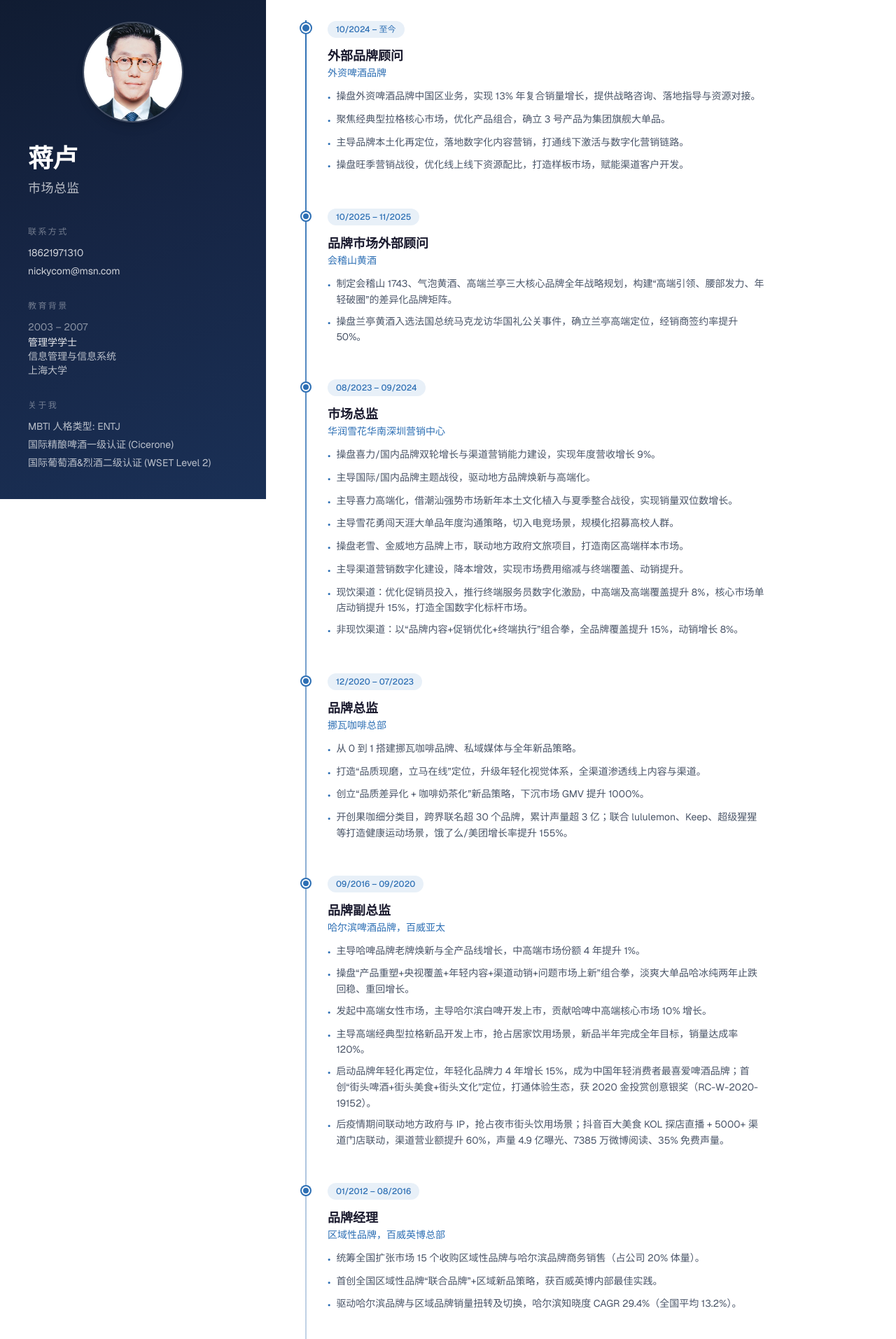
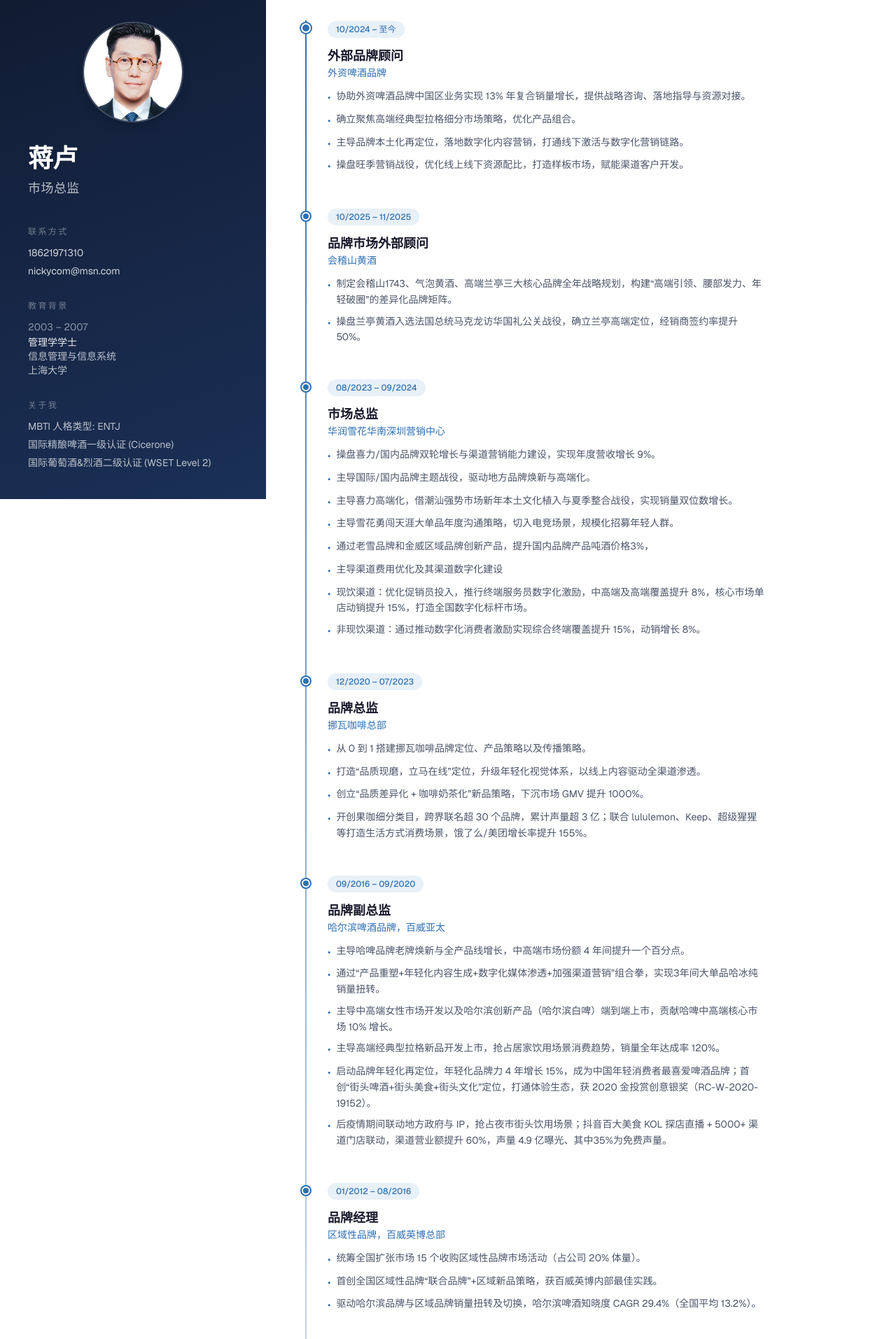
Before and after one commit to nickycom/nickjiang-homepage, a Next.js app: page / in a window 1280 px wide. Shown: the part 87-2000 px from the top of the page at 70% size. Built offline with nearby package versions, Linux system fonts and the light colour scheme.

Commit message:
sync: update resume data (2026-09-16 latest CV)

```diff
--- a/src/data/resume.ts
+++ b/src/data/resume.ts
@@ -43,8 +43,8 @@ const data: Record<"zh" | "en", ResumeData> = {
           title: "外部品牌顾问",
           company: "外资啤酒品牌",
           bullets: [
-            "操盘外资啤酒品牌中国区业务，实现 13% 年复合销量增长，提供战略咨询、落地指导与资源对接。",
-            "聚焦经典型拉格核心市场，优化产品组合，确立 3 号产品为集团旗舰大单品。",
+            "协助外资啤酒品牌中国区业务实现 13% 年复合销量增长，提供战略咨询、落地指导与资源对接。",
+            "确立聚焦高端经典型拉格细分市场策略，优化产品组合。",
             "主导品牌本土化再定位，落地数字化内容营销，打通线下激活与数字化营销链路。",
             "操盘旺季营销战役，优化线上线下资源配比，打造样板市场，赋能渠道客户开发。"
           ],
@@ -54,8 +54,8 @@ const data: Record<"zh" | "en", ResumeData> = {
           title: "品牌市场外部顾问",
           company: "会稽山黄酒",
           bullets: [
-            "制定会稽山 1743、气泡黄酒、高端兰亭三大核心品牌全年战略规划，构建“高端引领、腰部发力、年轻破圈”的差异化品牌矩阵。",
-            "操盘兰亭黄酒入选法国总统马克龙访华国礼公关事件，确立兰亭高端定位，经销商签约率提升 50%。"
+            "制定会稽山1743、气泡黄酒、高端兰亭三大核心品牌全年战略规划，构建“高端引领、腰部发力、年轻破圈”的差异化品牌矩阵。",
+            "操盘兰亭黄酒入选法国总统马克龙访华国礼公关战役，确立兰亭高端定位，经销商签约率提升 50%。"
           ],
         },
         {
@@ -66,11 +66,11 @@ const data: Record<"zh" | "en", ResumeData> = {
             "操盘喜力/国内品牌双轮增长与渠道营销能力建设，实现年度营收增长 9%。",
             "主导国际/国内品牌主题战役，驱动地方品牌焕新与高端化。",
             "主导喜力高端化，借潮汕强势市场新年本土文化植入与夏季整合战役，实现销量双位数增长。",
-            "主导雪花勇闯天涯大单品年度沟通策略，切入电竞场景，规模化招募高校人群。",
-            "操盘老雪、金威地方品牌上市，联动地方政府文旅项目，打造南区高端样本市场。",
-            "主导渠道营销数字化建设，降本增效，实现市场费用缩减与终端覆盖、动销提升。",
+            "主导雪花勇闯天涯大单品年度沟通策略，切入电竞场景，规模化招募年轻人群。",
+            "通过老雪品牌和金威区域品牌创新产品，提升国内品牌产品吨酒价格3%，",
+            "主导渠道费用优化及其渠道数字化建设",
             "现饮渠道：优化促销员投入，推行终端服务员数字化激励，中高端及高端覆盖提升 8%，核心市场单店动销提升 15%，打造全国数字化标杆市场。",
-            "非现饮渠道：以“品牌内容+促销优化+终端执行”组合拳，全品牌覆盖提升 15%，动销增长 8%。"
+            "非现饮渠道：通过推动数字化消费者激励实现综合终端覆盖提升 15%，动销增长 8%。"
           ],
         },
         {
@@ -78,10 +78,10 @@ const data: Record<"zh" | "en", ResumeData> = {
           title: "品牌总监",
           company: "挪瓦咖啡总部",
           bullets: [
-            "从 0 到 1 搭建挪瓦咖啡品牌、私域媒体与全年新品策略。",
-            "打造“品质现磨，立马在线”定位，升级年轻化视觉体系，全渠道渗透线上内容与渠道。",
+            "从 0 到 1 搭建挪瓦咖啡品牌定位、产品策略以及传播策略。",
+            "打造“品质现磨，立马在线”定位，升级年轻化视觉体系，以线上内容驱动全渠道渗透。",
             "创立“品质差异化 + 咖啡奶茶化”新品策略，下沉市场 GMV 提升 1000%。",
-            "开创果咖细分类目，跨界联名超 30 个品牌，累计声量超 3 亿；联合 lululemon、Keep、超级猩猩等打造健康运动场景，饿了么/美团增长率提升 155%。"
+            "开创果咖细分类目，跨界联名超 30 个品牌，累计声量超 3 亿；联合 lululemon、Keep、超级猩猩等打造生活方式消费场景，饿了么/美团增长率提升 155%。"
           ],
         },
         {
@@ -89,12 +89,12 @@ const data: Record<"zh" | "en", ResumeData> = {
           title: "品牌副总监",
           company: "哈尔滨啤酒品牌，百威亚太",
           bullets: [
-            "主导哈啤品牌老牌焕新与全产品线增长，中高端市场份额 4 年提升 1%。",
-            "操盘“产品重塑+央视覆盖+年轻内容+渠道动销+问题市场上新”组合拳，淡爽大单品哈冰纯两年止跌回稳、重回增长。",
-            "发起中高端女性市场，主导哈尔滨白啤开发上市，贡献哈啤中高端核心市场 10% 增长。",
-            "主导高端经典型拉格新品开发上市，抢占居家饮用场景，新品半年完成全年目标，销量达成率 120%。",
+            "主导哈啤品牌老牌焕新与全产品线增长，中高端市场份额 4 年间提升一个百分点。",
+            "通过“产品重塑+年轻化内容生成+数字化媒体渗透+加强渠道营销”组合拳，实现3年间大单品哈冰纯销量扭转。",
+            "主导中高端女性市场开发以及哈尔滨创新产品（哈尔滨白啤）端到端上市，贡献哈啤中高端核心市场 10% 增长。",
+            "主导高端经典型拉格新品开发上市，抢占居家饮用场景消费趋势，销量全年达成率 120%。",
             "启动品牌年轻化再定位，年轻化品牌力 4 年增长 15%，成为中国年轻消费者最喜爱啤酒品牌；首创“街头啤酒+街头美食+街头文化”定位，打通体验生态，获 2020 金投赏创意银奖（RC-W-2020-19152）。",
-            "后疫情期间联动地方政府与 IP，抢占夜市街头饮用场景；抖音百大美食 KOL 探店直播 + 5000+ 渠道门店联动，渠道营业额提升 60%，声量 4.9 亿曝光、7385 万微博阅读、35% 免费声量。"
+            "后疫情期间联动地方政府与 IP，抢占夜市街头饮用场景；抖音百大美食 KOL 探店直播 + 5000+ 渠道门店联动，渠道营业额提升 60%，声量 4.9 亿曝光、其中35%为免费声量。"
           ],
         },
         {
@@ -102,9 +102,9 @@ const data: Record<"zh" | "en", ResumeData> = {
           title: "品牌经理",
           company: "区域性品牌，百威英博总部",
           bullets: [
-            "统筹全国扩张市场 15 个收购区域性品牌与哈尔滨品牌商务销售（占公司 20% 体量）。",
+            "统筹全国扩张市场 15 个收购区域性品牌市场活动（占公司 20% 体量）。",
             "首创全国区域性品牌“联合品牌”+区域新品策略，获百威英博内部最佳实践。",
-            "驱动哈尔滨品牌与区域品牌销量扭转及切换，哈尔滨知晓度 CAGR 29.4%（全国平均 13.2%）。"
+            "驱动哈尔滨品牌与区域品牌销量扭转及切换，哈尔滨啤酒知晓度 CAGR 29.4%（全国平均 13.2%）。"
           ],
         },
         {
@@ -147,37 +147,37 @@ const data: Record<"zh" | "en", ResumeData> = {
     experiences: [
         {
           period: "10/2024 – Present",
-          title: "Brand & Marketing Consultant",
-          company: "An Imported Beer Brand",
+          title: "External Brand & Marketing Consultant",
+          company: "Imported Beer Brand (client name withheld)",
           bullets: [
-            "Drove 13% annual compound sales growth for an imported beer brand in China, providing strategic consulting, on-site guidance and resource connection.",
-            "Focused on the core classic lager market, optimized the product portfolio, and established Product No.3 as the group's flagship SKU.",
-            "Led brand localization and repositioning, launched digital content marketing, and connected offline activation with digital marketing.",
-            "Ran peak-season marketing campaigns, optimized online/offline resource allocation, built model markets, and empowered channel customer development."
+            "Drove 13% sales-volume CAGR for the imported beer brand in China, providing strategic consulting, on-site guidance and network access.",
+            "Optimized the portfolio and established a strategy focused on the premium classic-lager segment.",
+            "Lead brand localization and repositioning, launched digital content marketing, and connected offline 	activation with digital marketing.",
+            "Drove peak-season marketing campaigns, optimized online/offline resource allocation, built benchmark  markets, and empowered channel customer development."
           ],
         },
         {
           period: "10/2025 – 11/2025",
-          title: "Brand & Marketing Consultant",
+          title: "External Brand & Marketing Consultant",
           company: "Kuaijishan Shaoxing Wine Co., Ltd.",
           bullets: [
-            "Built the annual strategic plan for Kuaijishan's three core brands (1743, Sparkling Huangjiu, premium Lanting), shaping a differentiated \"premium-led, mid-tier growth, youth breakthrough\" brand matrix.",
-            "Led Lanting Huangjiu's selection as the state gift for French President Emmanuel Macron's China visit, establishing Lanting's premium positioning and lifting the distributor sign-up rate by 50%."
+            "Built the annual strategic plan for Kuaijishan's three core brands (1743, Sparkling Huangjiu, premium Lanting), shaping a differentiated \"premium-led, Core+ growth, youth entry\" brand matrix.",
+            "Drove French President Emmanuel Macron's China visit PR event that secured Lanting as super-premium image, which also uplifted new client signs by 50%."
           ],
         },
         {
           period: "08/2023 – 09/2024",
           title: "Marketing Director",
-          company: "China Resources Beer, South China Marketing Center",
+          company: "China Resources Beer, South China (Shenzhen) Marketing Center",
           bullets: [
-            "Ran Heineken/domestic brand growth and channel marketing capability building, achieving 9% annual revenue growth.",
+            "Ran Heineken/domestic brand growth and trade marketing capability building, achieving 9% annual revenue growth.",
             "Led international/domestic brand campaigns, driving regional brand rejuvenation and premiumization.",
             "Led Heineken premiumization via Chinese New Year cultural integration in the stronghold Chaoshan market and summer integrated campaigns, achieving double-digit volume growth.",
-            "Led the annual communication strategy for the SNOW \"Brave the World\" flagship SKU, tapping esports scenarios to recruit college consumers at scale.",
-            "Launched the Laoxue and Kingway regional brands, partnering with local government cultural tourism projects to build a high-end model market in South China.",
-            "Led channel marketing digitization to cut costs and improve efficiency, reducing market spend and improving terminal coverage and sell-through.",
-            "On-trade: optimized promoter investment and launched digital incentives for terminal staff, lifting mid-to-high-end and high-end coverage by 8% and core-market per-store sell-through by 15%, building a national digital benchmark market.",
-            "Off-trade: combined brand content, promotion optimization and terminal execution, lifting all-brand coverage by 15% and sell-through growth by 8%."
+            "Led the annual communication strategy for the SNOW \"Brave the World\" flagship SKU, tapping esports scenarios to recruit LDA (legal drinking age) consumers at scale.",
+            "Through NPD launching under the Lao Xue brand and regional brand (Kingway), average PTW of domestic brand products increased by 3%.",
+            "Led trade marketing digitization to improve trade investment efficiency and optimization.",
+            "On-trade channel: optimized promoter investment and relocated investment to launch digital trade incentive, lifting Core+ and premium outlet coverage by 8% while sell-through uplifted by 15%, successfully building benchmark market.",
+            "Off-trade: Through digitizing consumer incentive programs, achieved 15% increase in outlet coverage and 8% growth in sell-through."
           ],
         },
         {
@@ -185,10 +185,10 @@ const data: Record<"zh" | "en", ResumeData> = {
           title: "Brand Director",
           company: "NOWWA Coffee",
           bullets: [
-            "Built NOWWA Coffee's brand system, private-domain media and annual new-product strategy from zero to one.",
+            "Established NOWWA Coffee's brand positioning, portfolio & communication strategy.",
             "Established the \"Fresh-brewed, Ready On-the-go\" positioning and upgraded the youthful visual identity across online content and channels.",
-            "Created the \"quality differentiation + coffee milk-tea-ization\" new-product strategy, driving 1000% GMV growth in lower-tier markets.",
-            "Created the fruit-coffee sub-category, collaborating with 30+ brands to generate 300M+ brand buzz; partnered with lululemon, Keep and SuperMonkey to build health/sports occasions, lifting Ele.me/Meituan growth by 155%."
+            "Created the \"quality differentiation + coffee cross-over\" new-product strategy, driving 1000% GMV growth in lower-tier markets.",
+            "Created the fruit-coffee sub-category, collaborating with 30+ brands to generate 300M+ impressions; crossed over with lululemon, Keep and SuperMonkey to build lifesytle occasions, lifting Ele.me/Meituan channel growth by 155%."
           ],
         },
         {
@@ -196,12 +196,12 @@ const data: Record<"zh" | "en", ResumeData> = {
           title: "Brand Associate Director",
           company: "Harbin Beer Brand, Budweiser APAC",
           bullets: [
-            "Led Harbin Beer's brand rejuvenation and full-portfolio growth, lifting mid-to-high-end market share by 1% over 4 years.",
-            "Ran the \"product reshaping + CCTV coverage + youth content + channel sell-through + problem-market relaunch\" playbook, turning around the light-flavor flagship Habin-chun within two years.",
-            "Initiated the mid-to-high-end female market and led Harbin White Beer's launch, contributing 10% growth in Harbin's core mid-to-high-end market.",
-            "Led the premium classic lager new-product launch, seizing the at-home occasion during the pandemic to hit the full-year target in six months with a 120% achievement rate.",
+            "Led Harbin Beer's brand rejuvenation and full-portfolio growth, lifting Core+ segment market share by 1pt over 4 years.",
+            "Turned around Hero SKU (Habin-ICE) within 3 years through product renovation, youth content generation, digital media penetration and trade marketing capacity development.",
+            "Led female market development and Harbin innovation (White Beer) end to end launch, contributing 10% growth in Harbin's Core+ segment.",
+            "Led the premium classic lager new-product launch and captured the at-home occasion trend during COVID-19, Exceeding the target by 20%.",
             "Led brand youth repositioning, lifting youthful brand power by 15% over 4 years and becoming the most-loved beer brand among young Chinese consumers; pioneered the industry-first \"Street Beer + Street Food + Street Culture\" positioning and won the 2020 ROI Creative Festival Silver Award (RC-W-2020-19152).",
-            "Post-pandemic, partnered with local governments and IPs to capture the night-market street occasion; via 100 Douyin food KOL livestreams and 5000+ store activations, lifted channel revenue by 60% and generated 490M media exposure, 73.85M Weibo reads and 35% earned buzz."
+            "Post-pandemic, partnered with local governments and IPs to capture the night-market street occasion; via 100 Douyin food KOL store-visit live-streams and 5,000+ outlet activations, lifted channel revenue by 60%,  generated 490M media impressions and 35% earned buzz."
           ],
         },
         {
@@ -209,9 +209,9 @@ const data: Record<"zh" | "en", ResumeData> = {
           title: "Brand Manager",
           company: "Regional Brands, AB InBev HQ",
           bullets: [
-            "Managed commercial sales of 15 acquired regional brands and Harbin Beer in national expansion markets (20% of company volume).",
-            "Pioneered the national \"co-branding\" + regional new-product strategy, winning AB InBev internal best practice.",
-            "Drove Harbin and regional brand volume turnaround and migration; Harbin awareness grew at a 29.4% CAGR (vs. 13.2% national average)."
+            "Managed market initiatives for 15 regional brands in national expansion markets (20% of company volume).",
+            "Piloted the national \"co-branding\" + regional new-product strategy, recognized as an AB InBev internal best practice.",
+            "Drove Harbin and regional brand volume turnaround and migration; Harbin awareness grew at 29.4% CAGR (vs. 13.2% national average)."
           ],
         },
         {
@@ -220,7 +220,7 @@ const data: Record<"zh" | "en", ResumeData> = {
           company: "AB InBev East China BU",
           bullets: [
             "Built brand-specific POS execution standards and channel project investment plans, improving channel execution quality and outlet share.",
-            "Piloted innovative POSM in key Harbin/Budweiser channels (Chinese restaurant, nightclub, KTV), boosting purchase conversion; built a POSM system lifting outlet sales by 20%."
+            "Piloted innovative POSM in key Harbin/Budweiser channels (Chinese restaurants, nightclubs, KTVs), boosting purchase conversion; built a POSM system lifting outlet sales by 20%."
           ],
         },
         {
@@ -228,7 +228,7 @@ const data: Record<"zh" | "en", ResumeData> = {
           title: "Management Trainee",
           company: "TESCO China",
           bullets: [
-            "Optimized non-food shelf display and inventory management, improving turnover and per-square-meter output.",
+            "Optimized non-food shelf display and inventory management, improving sales and per-square-meter output.",
             "Built and executed the category's annual promotion calendar, improving category gross margin."
           ],
         }
```
